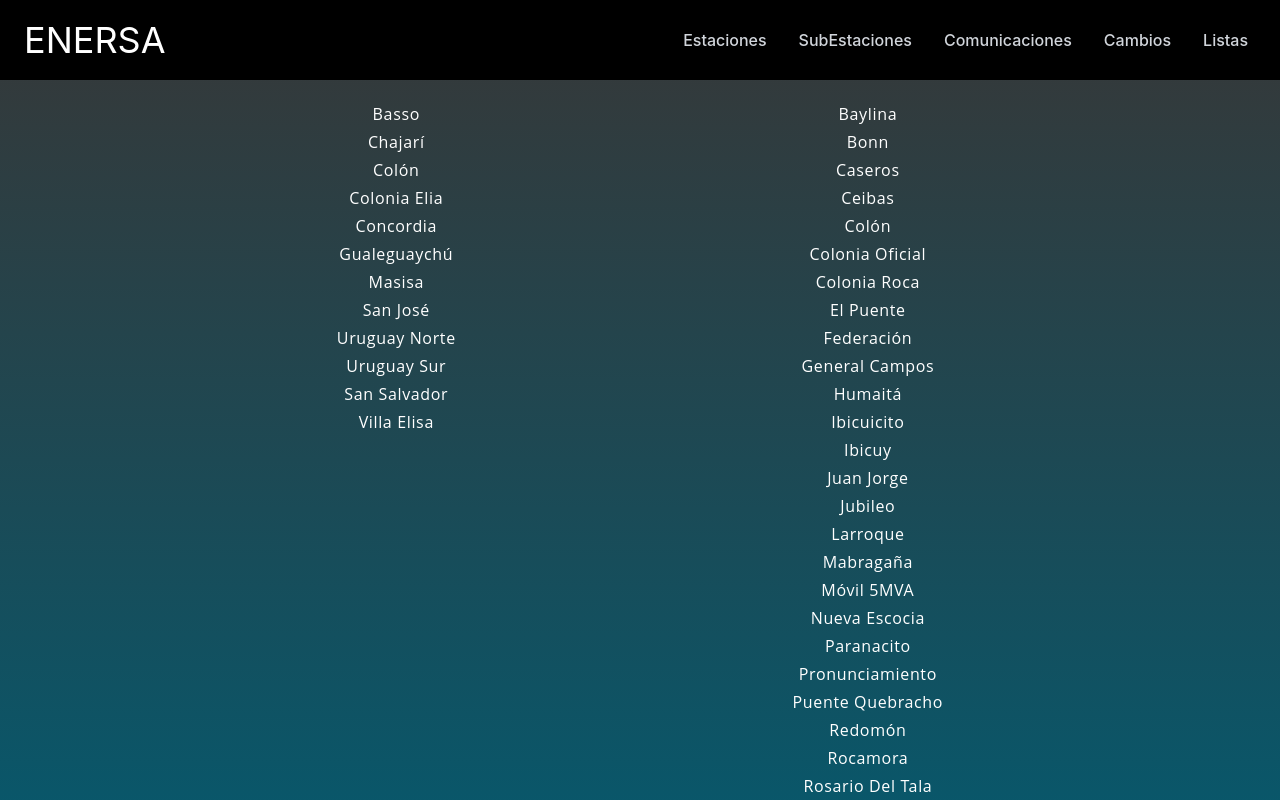
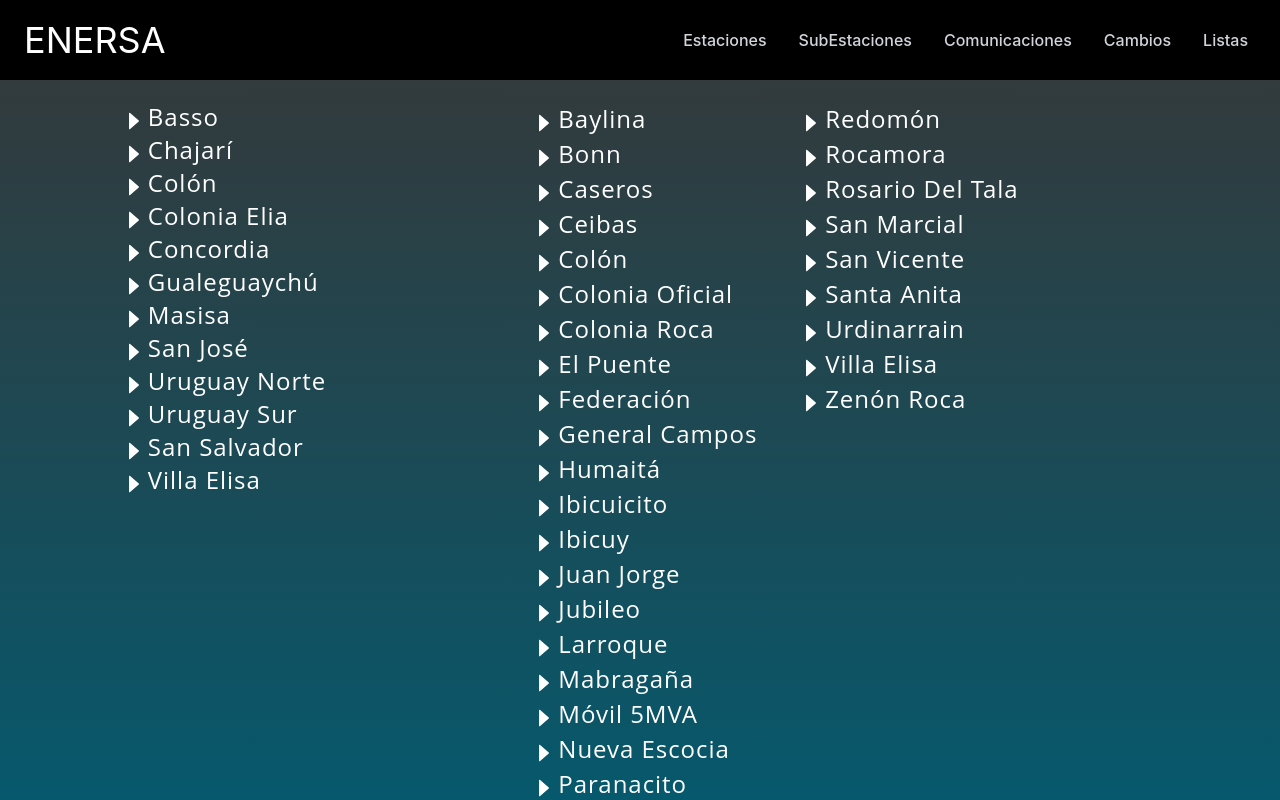
Before and after one commit to ivanbonnot/mantenimiento-PCC, a React (Create React App) app: page / in a window 1280 px wide. Shown: the top 800 px of the page. Built offline with nearby package versions, Linux system fonts and the light colour scheme; the HTML template or start-up script is replaced by a standard one.

Commit message:
armando header

```diff
--- a/package.json
+++ b/package.json
@@ -9,6 +9,7 @@
     "react": "^18.2.0",
     "react-dom": "^18.2.0",
     "react-icons": "^4.10.1",
+    "react-router-dom": "^6.15.0",
     "react-scripts": "5.0.1",
     "react-scroll": "^1.8.9",
     "web-vitals": "^2.1.4"
--- a/src/App.js
+++ b/src/App.js
@@ -1,13 +1,19 @@
-import './App.css';
-import NavBar from './components/NavBar/NavBar';
-import Header from './container/Header/Header';
+import { BrowserRouter, Routes, Route } from "react-router-dom";
+
+import "./App.css";
+import NavBar from "./components/NavBar/NavBar";
+import Header from "./container/Header/Header";
+import Notes from "./container/Notes/Notes";
 
 function App() {
   return (
-    <div className="App">
-      <NavBar />
-      <Header />
-    </div>
+    <BrowserRouter>
+    <NavBar />
+      <Routes>
+        <Route exact path="/" element={<Header />} />
+        <Route exact path="/notes/:id" element={<Notes />} />
+      </Routes>
+    </BrowserRouter>
   );
 }
 
--- a/src/constants/stations.js
+++ b/src/constants/stations.js
@@ -1,181 +1,178 @@
-
-
 const et = [
   {
     title: "Basso",
-    id: 1,
+    id: "basso",
   },
   {
     title: "Chajarí",
-    id: 2,
+    id: "chajarí",
   },
   {
     title: "Colón",
-    id: 3,
+    id: "colón",
   },
   {
     title: "Colonia Elia",
-    id: 4,
+    id: "colonia elia",
   },
   {
     title: "Concordia",
-    id: 5,
+    id: "concordia",
   },
   {
     title: "Gualeguaychú",
-    id: 6,
+    id: "gualeguaychú",
   },
   {
     title: "Masisa",
-    id: 7,
+    id: "masisa",
   },
   {
     title: "San José",
-    id: 8,
+    id: "san josé",
   },
   {
     title: "Uruguay Norte",
-    id: 9,
+    id: "uruguay norte",
   },
   {
     title: "Uruguay Sur",
-    id: 10,
+    id: "uruguay sur",
   },
   {
     title: "San Salvador",
-    id: 11,
+    id: "san salvador",
   },
   {
     title: "Villa Elisa",
-    id: 12,
+    id: "villa elisa",
   },
 ];
-
 
 const set = [
   {
     title: "Baylina",
-    id: 1,
+    id: "baylina",
   },
   {
     title: "Bonn",
-    id: 2,
+    id: "bonn",
   },
   {
     title: "Caseros",
-    id: 3,
+    id: "caseros",
   },
   {
     title: "Ceibas",
-    id: 4,
+    id: "ceibas",
   },
   {
     title: "Colón",
-    id: 5,
+    id: "colón",
   },
   {
     title: "Colonia Oficial",
-    id: 6,
+    id: "colonia oficial",
   },
   {
     title: "Colonia Roca",
-    id: 7,
+    id: "colonia roca",
   },
   {
     title: "El Puente",
-    id: 8,
+    id: "el puente",
   },
   {
     title: "Federación",
-    id: 9,
+    id: "federación",
   },
   {
     title: "General Campos",
-    id: 10,
+    id: "general campos",
   },
   {
     title: "Humaitá",
-    id: 11,
+    id: "humaitá",
   },
   {
     title: "Ibicuicito",
-    id: 12,
+    id: "ibicuicito",
   },
   {
     title: "Ibicuy",
-    id: 13,
+    id: "ibicuy",
   },
   {
     title: "Juan Jorge",
-    id: 14,
+    id: "juan jorge",
   },
   {
     title: "Jubileo",
-    id: 15,
+    id: "jubileo",
   },
   {
     title: "Larroque",
-    id: 16,
+    id: "larroque",
   },
   {
     title: "Mabragaña",
-    id: 17,
+    id: "mabragaña",
   },
   {
     title: "Móvil 5MVA",
-    id: 18,
+    id: "móvil 5mva",
   },
   {
     title: "Nueva Escocia",
-    id: 19,
+    id: "nueva escocia",
   },
   {
     title: "Paranacito",
-    id: 20,
+    id: "paranacito",
   },
   {
     title: "Pronunciamiento",
-    id: 21,
+    id: "pronunciamiento",
   },
   {
     title: "Puente Quebracho",
-    id: 22,
+    id: "puente quebracho",
   },
   {
     title: "Redomón",
-    id: 23,
+    id: "redomón",
   },
   {
     title: "Rocamora",
-    id: 24,
+    id: "rocamora",
   },
   {
     title: "Rosario del Tala",
-    id: 25,
+    id: "rosario del tala",
   },
   {
     title: "San Marcial",
-    id: 26,
+    id: "san marcial",
   },
   {
     title: "San Vicente",
-    id: 27,
+    id: "san vicente",
   },
   {
     title: "Santa Anita",
-    id: 28,
+    id: "santa anita",
   },
   {
     title: "Urdinarrain",
-    id: 29,
+    id: "urdinarrain",
   },
   {
     title: "Villa Elisa",
-    id: 30,
+    id: "villa elisa",
   },
   {
     title: "Zenón Roca",
-    id: 31,
+    id: "zenón roca",
   },
 ];
 
--- a/src/container/Header/Header.css
+++ b/src/container/Header/Header.css
@@ -1,7 +1,41 @@
 .app__header-wrapper {
-    padding-top: 100px;
-    height: 100%;
-    flex-direction: row;
-    justify-content: space-evenly;
-    align-items: flex-start;
+  padding-top: 100px;
+  height: 100%;
+  display: grid;
+  grid-auto-rows: 1fr;
+  grid-template-columns: 35% 50% 33%;
+  grid-template-rows: auto auto auto auto auto;
+  gap: 2px 0px;
+  justify-items: center;
+  grid-template-areas:
+    ". . ."
+    "et set set"
+    "et set set"
+    "et set set"
+    "et set set";
 }
+
+.app__header-wrapper p {
+    font-size: 1.5rem;
+}
+
+
+
+.app__header-et p {
+  display: flex;
+  flex-direction: row;
+  margin: 3px 0 0 0;
+}
+
+.app__header-set {
+  display: flex;
+  flex-direction: column;
+  flex-wrap: wrap;
+  height: 100vh;
+}
+
+.app__header-set p {
+  display: flex;
+  flex-direction: row;
+  margin: 5px 0 0 15px;
+}
--- a/src/container/Header/Header.jsx
+++ b/src/container/Header/Header.jsx
@@ -1,27 +1,37 @@
 import React from "react";
+import { Link } from "react-router-dom";
 import stations from "../../constants/stations";
-import {AiFillCaretRight} from 'react-icons/ai'
+import { AiFillCaretRight } from "react-icons/ai";
 
 import "./Header.css";
 
 const Header = () => (
-  <div className="app__header-wrapper app__bg flex__center">
-    <div className="app__header-et" id="et">
-      <div className="">
+  <div className="app__header-wrapper app__bg">
+    <div className="app__header-et et" id="et">
+      <div className="app__header-et">
         {stations.et.map(({ title }) => (
-          <p className="p__opensans">{title}</p>
+          <p className="p__opensans">
+            <AiFillCaretRight style={{ margin: "6px 2px 0 0" }} />
+            <a href="">
+              <Link to={`notes`}> {title} </Link>
+            </a>
+          </p>
         ))}
       </div>
     </div>
 
     <div className="app__header-set" id="set">
-      <div className=''>
+      <div className="app__header-set set">
         {stations.set.map(({ title }) => (
-          <p className="p__opensans">{title}</p>
+          <p className="p__opensans">
+            <AiFillCaretRight style={{ margin: "6px 2px 0 0" }} />
+            <a href="">
+              <Link to={`notes`}> {title} </Link>
+            </a>
+          </p>
         ))}
       </div>
     </div>
-
   </div>
 );
 
--- a/src/container/Notes/Notes.jsx
+++ b/src/container/Notes/Notes.jsx
@@ -0,0 +1,29 @@
+import React, {useState, useEffect} from 'react'
+import { useParams } from "react-router-dom";
+import stations from "../../constants/stations";
+
+function Notes() {
+
+    const { id } = useParams()
+    const [places, setPlaces] = useState([])
+
+    useEffect(() => {
+
+      }, [id]);
+
+      useEffect(() => {
+        fetch(stations)
+          .then((response) => {
+            return response.json()
+          })
+          .then((places) => {
+            setPlaces(places)
+          })
+      }, [id])
+
+  return (
+    <div>Notes</div>
+  )
+}
+
+export default Notes
```
Also changed, not shown: 1 other file (tests, documents, lock files or other folders).
